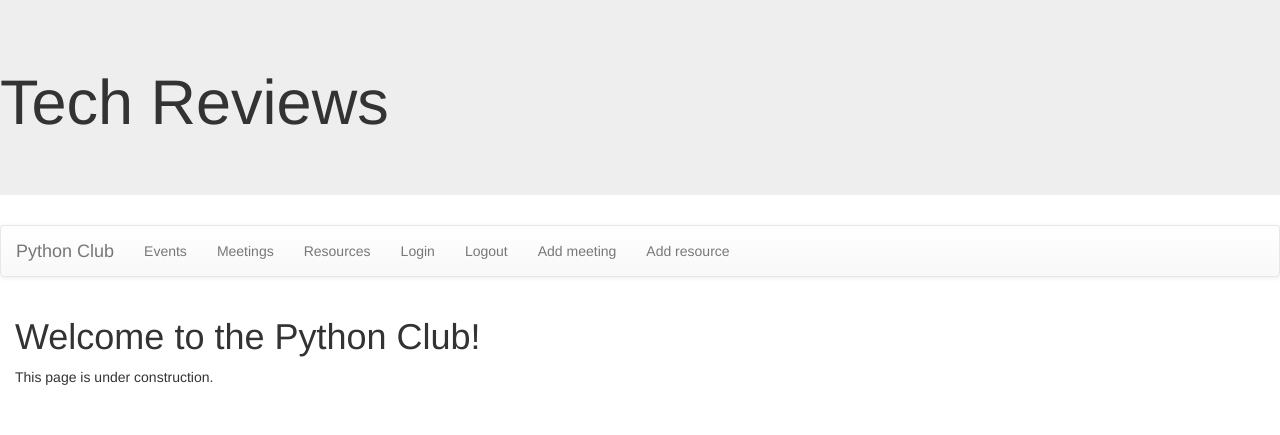
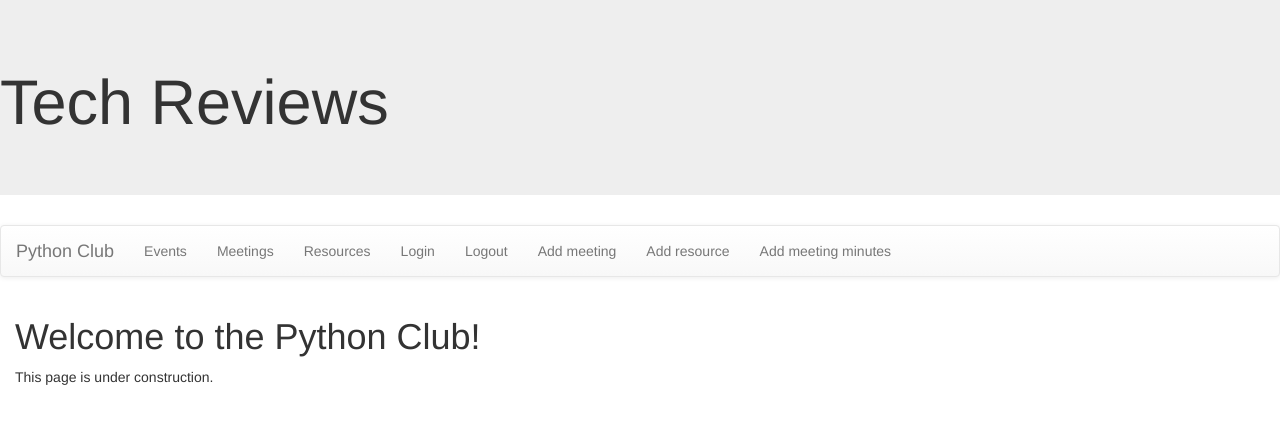
Before and after one commit to aggiewb/python-club, a Django app: page /club/ in a window 1280 px wide. Shown: the top 435 px of the page. Run offline with Django 3.2, Linux system fonts and the light colour scheme; some libraries are stand-ins or nearby versions.

Commit message:
Add link to html page for add new meeting minutes

```diff
--- a/pythonclub/club/templates/base.html
+++ b/pythonclub/club/templates/base.html
@@ -25,6 +25,7 @@
 
                     <li><a href="{% url 'newmeeting' %}">Add meeting</a></li>
                     <li><a href="{% url 'newresource' %}">Add resource</a></li>
+                    <li><a href="{% url 'newmeetingminutes' %}">Add meeting minutes</a></li>
                 </ul>
             </div>
         </nav>
```
